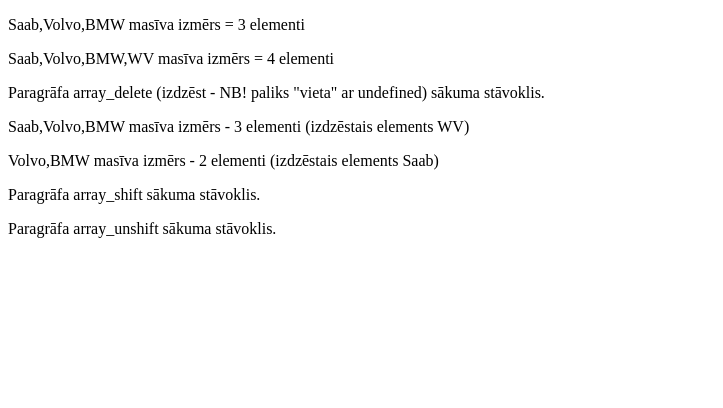
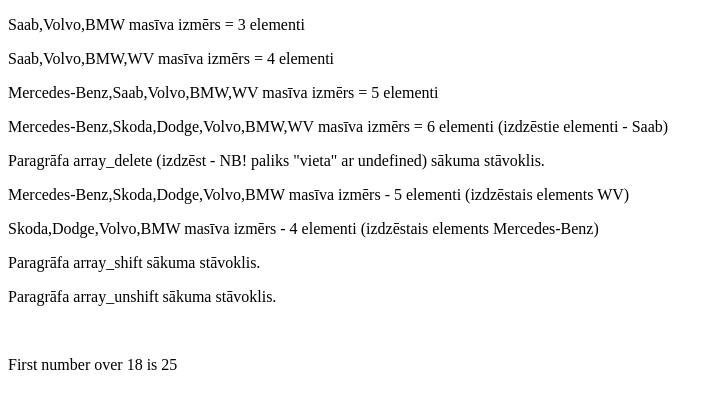
Before and after one commit to gatisprog/DialogsAB_JS, a plain HTML site: page Class_05/index.html in a window 1280 px wide. Shown: the whole page, without its empty margins (0-723 px from the left). Drawn offline with Linux system fonts and the light colour scheme.

Commit message:
Class_05

```diff
--- a/Class_05/index.html
+++ b/Class_05/index.html
@@ -8,13 +8,18 @@
 <body>
     <p id="array_initial">Paragrāfa array_initial sākuma stāvoklis.</p>
     <p id="array_push">Paragrāfa array_push (pievienot beigas) sākuma stāvoklis.</p>
+    <p id="array_unshift">Paragrāfa array_unshift (pievienot sākumā) sākuma stāvoklis.</p>
+    <p id="array_splice">Paragrāfa array_splice (pievienot jebkurā vietā, pie reizes arī izdzēst) sākuma stāvoklis.</p>
     <p id="array_delete">Paragrāfa array_delete (izdzēst - NB! paliks "vieta" ar undefined) sākuma stāvoklis.</p>
     <p id="array_pop">Paragrāfa array_pop (izdzēst pedējo elementu) sākuma stāvoklis.</p>
     <p id="array_shift">Paragrāfa array_shift (izdzēst pirmo elementu) sākuma stāvoklis.</p>
     <p id="array_shift">Paragrāfa array_shift sākuma stāvoklis.</p>
     <p id="array_unshift">Paragrāfa array_unshift sākuma stāvoklis.</p>
+    <br>
+    <p id = "array_find"></p>
 
     <script src="./scripts/script1.js"></script>
+    <script src="./scripts/script2.js"></script>
 </body>
 
 </html>
--- a/Class_05/scripts/script1.js
+++ b/Class_05/scripts/script1.js
@@ -2,8 +2,15 @@
 document.getElementById("array_initial").innerHTML = `${cars} masīva izmērs = ${cars.length} elementi`;
 
 // cars[10] = "Renoult"; - tā nedarām!
-var N = cars.push("WV");
+var N = cars.push("WV"); // var pievienot vairākus elementus
 document.getElementById("array_push").innerHTML = `${cars} masīva izmērs = ${N} elementi`;
+
+N = cars.unshift("Mercedes-Benz"); // var pievienot vairākus elementus
+document.getElementById("array_unshift").innerHTML = `${cars} masīva izmērs = ${N} elementi`;
+
+var cars_spliced = cars.splice(1,1,"Skoda","Dodge");
+document.getElementById("array_splice").innerHTML = `${cars} masīva izmērs = ${cars.length} elementi (izdzēstie elementi - ${cars_spliced})`;
+
 
 // delete nedarām
 //delete cars [0];
--- /dev/null
+++ b/Class_05/scripts/script2.js
@@ -0,0 +1,11 @@
+// https://www.w3schools.com/js/tryit.asp?filename=tryjs_array_find
+
+const numbers = [4, 9, 16, 25, 29];
+let first = numbers.find(myFunction);
+
+document.getElementById("array_find").innerHTML = "First number over 18 is " + first;
+
+function myFunction(value, index, array) {
+    console.log(value, index, value > 18, array);
+  return value > 18;
+}
```
